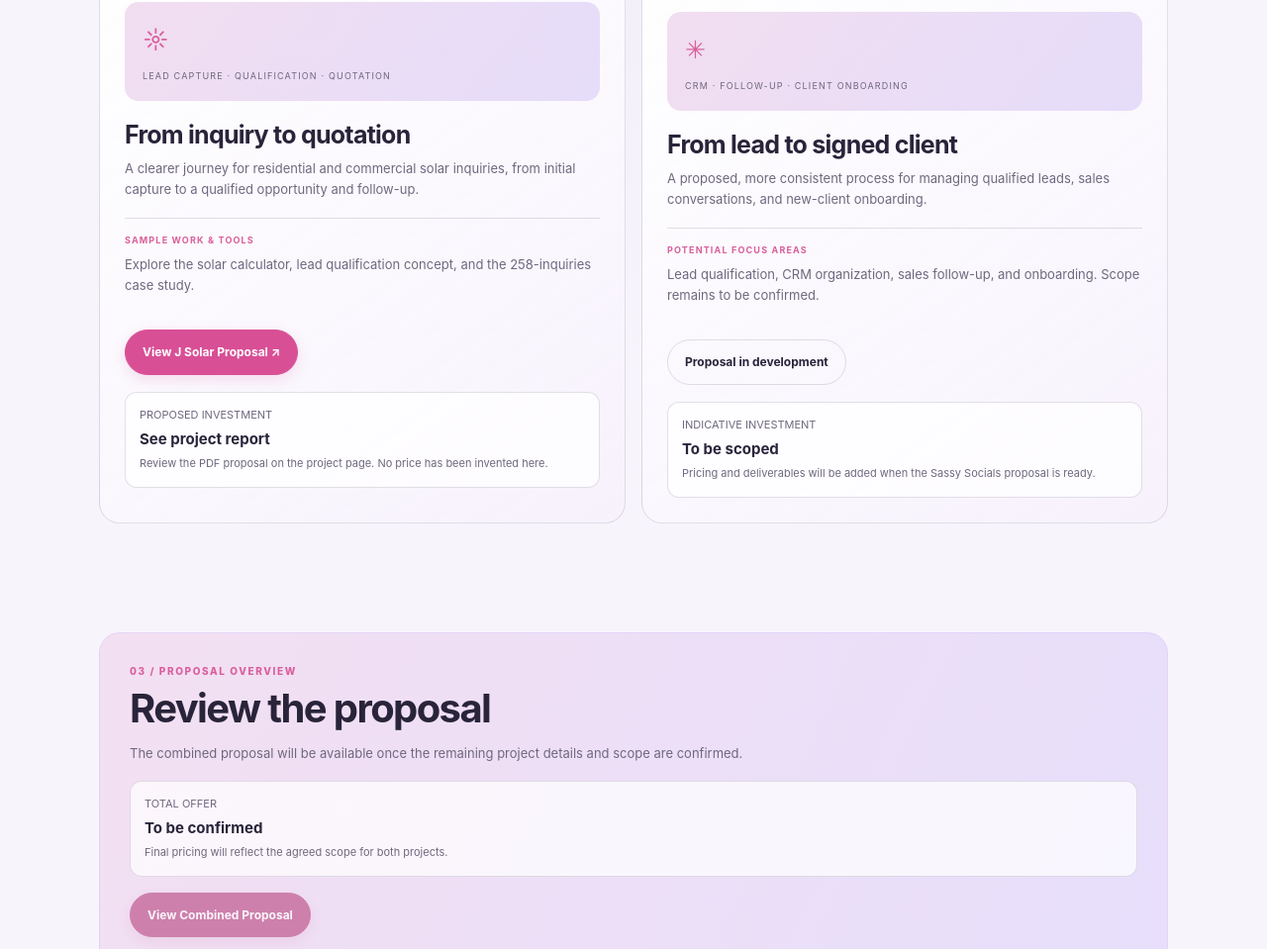
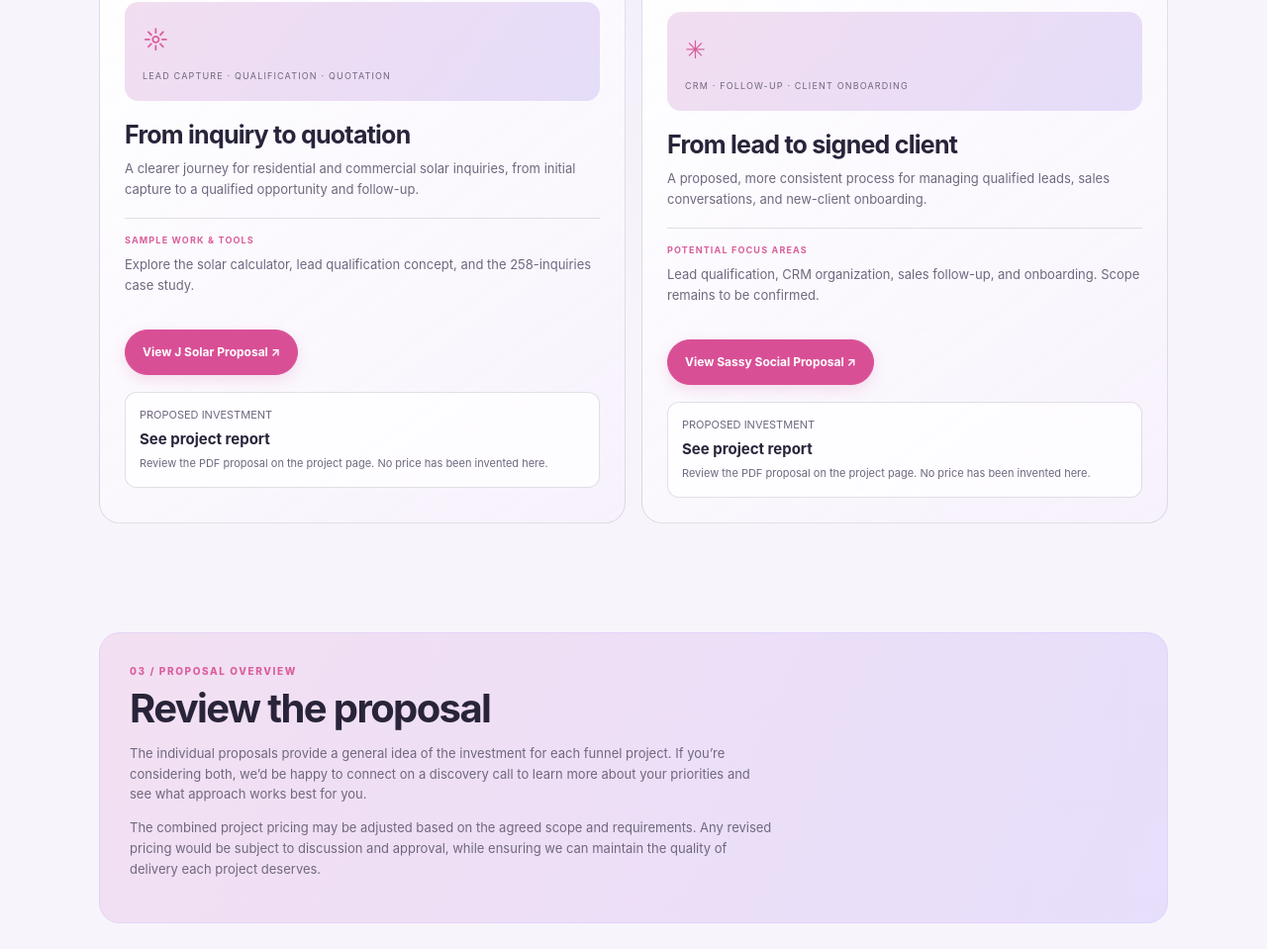
Before and after one commit to annetrack/forpatriciasantos, a plain HTML site: page index.html in a window 1280 px wide. Shown: the part 836-1795 px from the top of the page at 99% size. Drawn offline with Linux system fonts and the light colour scheme.

Commit message:
Update index.html

```diff
--- a/index.html
+++ b/index.html
@@ -1,4 +1,4 @@
- <!DOCTYPE html>
+  <!DOCTYPE html>
 <html lang="en"><head><meta charset="utf-8"><meta name="viewport" content="width=device-width,initial-scale=1"><meta name="theme-color" content="#100e1b">
 <title>Systems & Automation | Project Briefing</title>
 <style>
@@ -10,7 +10,7 @@
 <section class="section wrap" id="sample-works"><div class="head"><div><div class="kicker">01 — 02 / Project options</div><h2>Explore each project</h2></div><p class="intro">Review the work and proposed direction for each business. Individual pricing and inclusions should be confirmed against the final project scope.</p></div>
 <div class="grid">
 <article class="card"><div class="cardtop"><span>01 · J Solar Solutions</span></div><div class="visual"><span class="symbol">☼</span><span class="micro">Lead capture · Qualification · Quotation</span></div><h3>From inquiry to quotation</h3><p>A clearer journey for residential and commercial solar inquiries, from initial capture to a qualified opportunity and follow-up.</p><div class="focus"><b>Sample work &amp; tools</b><p>Explore the solar calculator, lead qualification concept, and the 258-inquiries case study.</p></div><a class="btn primary" href="/solar-project.html">View J Solar Proposal ↗</a><div class="price"><small>PROPOSED INVESTMENT</small><strong>See project report</strong><small>Review the PDF proposal on the project page. No price has been invented here.</small></div></article>
-<article class="card"><div class="cardtop"><span>02 · Sassy Socials</span><span class="pill">Agency</span></div><div class="visual"><span class="symbol">✳</span><span class="micro">CRM · Follow-up · Client onboarding</span></div><h3>From lead to signed client</h3><p>A proposed, more consistent process for managing qualified leads, sales conversations, and new-client onboarding.</p><div class="focus"><b>Potential focus areas</b><p>Lead qualification, CRM organization, sales follow-up, and onboarding. Scope remains to be confirmed.</p></div><span class="btn">Proposal in development</span><div class="price"><small>INDICATIVE INVESTMENT</small><strong>To be scoped</strong><small>Pricing and deliverables will be added when the Sassy Socials proposal is ready.</small></div></article>
+<article class="card"><div class="cardtop"><span>02 · Sassy Socials</span><span class="pill">Agency</span></div><div class="visual"><span class="symbol">✳</span><span class="micro">CRM · Follow-up · Client onboarding</span></div><h3>From lead to signed client</h3><p>A proposed, more consistent process for managing qualified leads, sales conversations, and new-client onboarding.</p><div class="focus"><b>Potential focus areas</b><p>Lead qualification, CRM organization, sales follow-up, and onboarding. Scope remains to be confirmed.</p></div><a class="btn primary" href="https://pricingforsassysocial.vercel.app/" target="_blank" rel="noopener noreferrer">View Sassy Social Proposal ↗</a><div class="price"><small>PROPOSED INVESTMENT</small><strong>See project report</strong><small>Review the PDF proposal on the project page. No price has been invented here.</small></div></article>
 </div></section>
-<section class="section wrap" id="combined"><div class="combined"><div class="kicker">03 / Proposal overview</div><h2>Review the proposal</h2><p>The combined proposal will be available once the remaining project details and scope are confirmed.</p><div class="price"><small>TOTAL OFFER</small><strong>To be confirmed</strong><small>Final pricing will reflect the agreed scope for both projects.</small></div><span class="btn primary disabled-cta" aria-disabled="true" title="Available once the combined proposal is ready">View Combined Proposal</span></div></section>
+<section class="section wrap" id="combined"><div class="combined"><div class="kicker">03 / Proposal overview</div><h2>Review the proposal</h2><p>The individual proposals provide a general idea of the investment for each funnel project. If you’re considering both, we’d be happy to connect on a discovery call to learn more about your priorities and see what approach works best for you.</p><p>The combined project pricing may be adjusted based on the agreed scope and requirements. Any revised pricing would be subject to discussion and approval, while ensuring we can maintain the quality of delivery each project deserves.</p></div></section>
 </main><footer><div class="wrap foot"><span>Prepared for Patricia Santos · October 2026</span><span>Systems &amp; Automation</span></div></footer></body></html>
```
